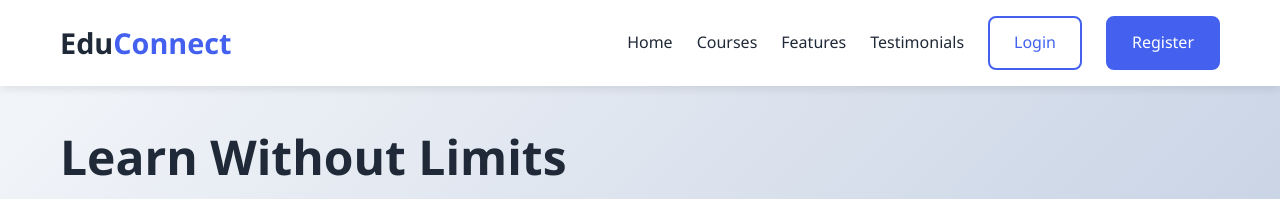
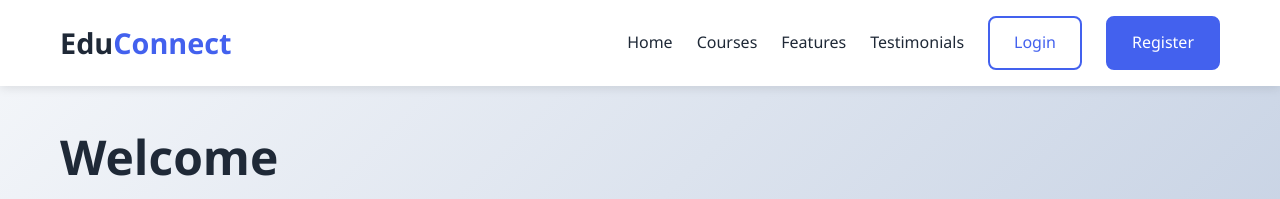
Before and after one commit to biak20/biak, a plain HTML site: page index.html in a window 1280 px wide. Shown: the top 199 px of the page. Drawn offline with Linux system fonts and the light colour scheme.

Commit message:
modifying the code

```diff
--- a/index.html
+++ b/index.html
@@ -32,7 +32,7 @@
     <section class="hero">
         <div class="container">
             <div class="hero-content">
-                <h1>Learn Without Limits</h1>
+                <h1>Welcome</h1>
                 <p>Start, switch, or advance your career with our 5,000+ courses, Professional Certificates, and degrees from world-class universities and companies.</p>
                 <div class="hero-buttons">
                     <a href="login.html" class="btn btn-primary">Join For Free</a>
```
